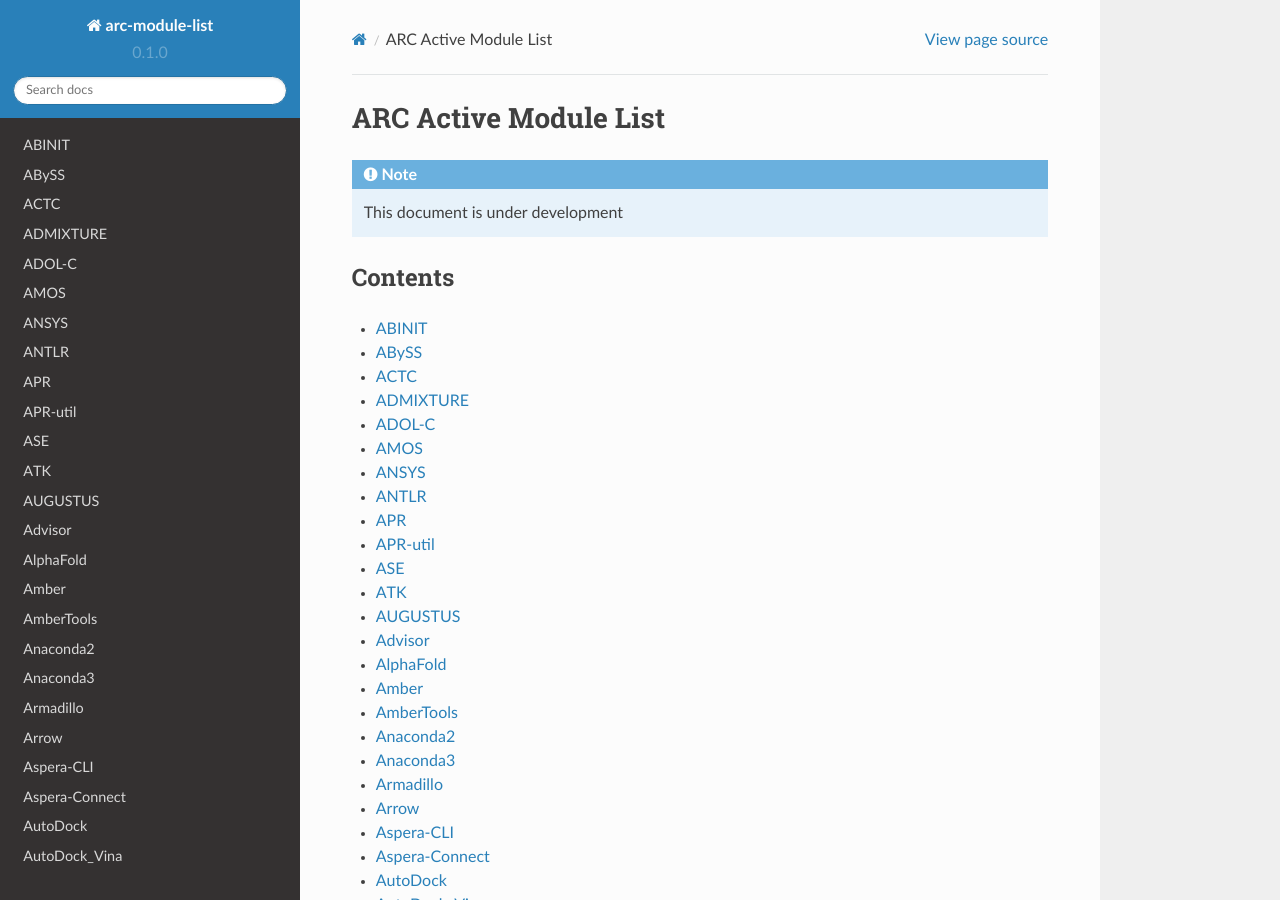
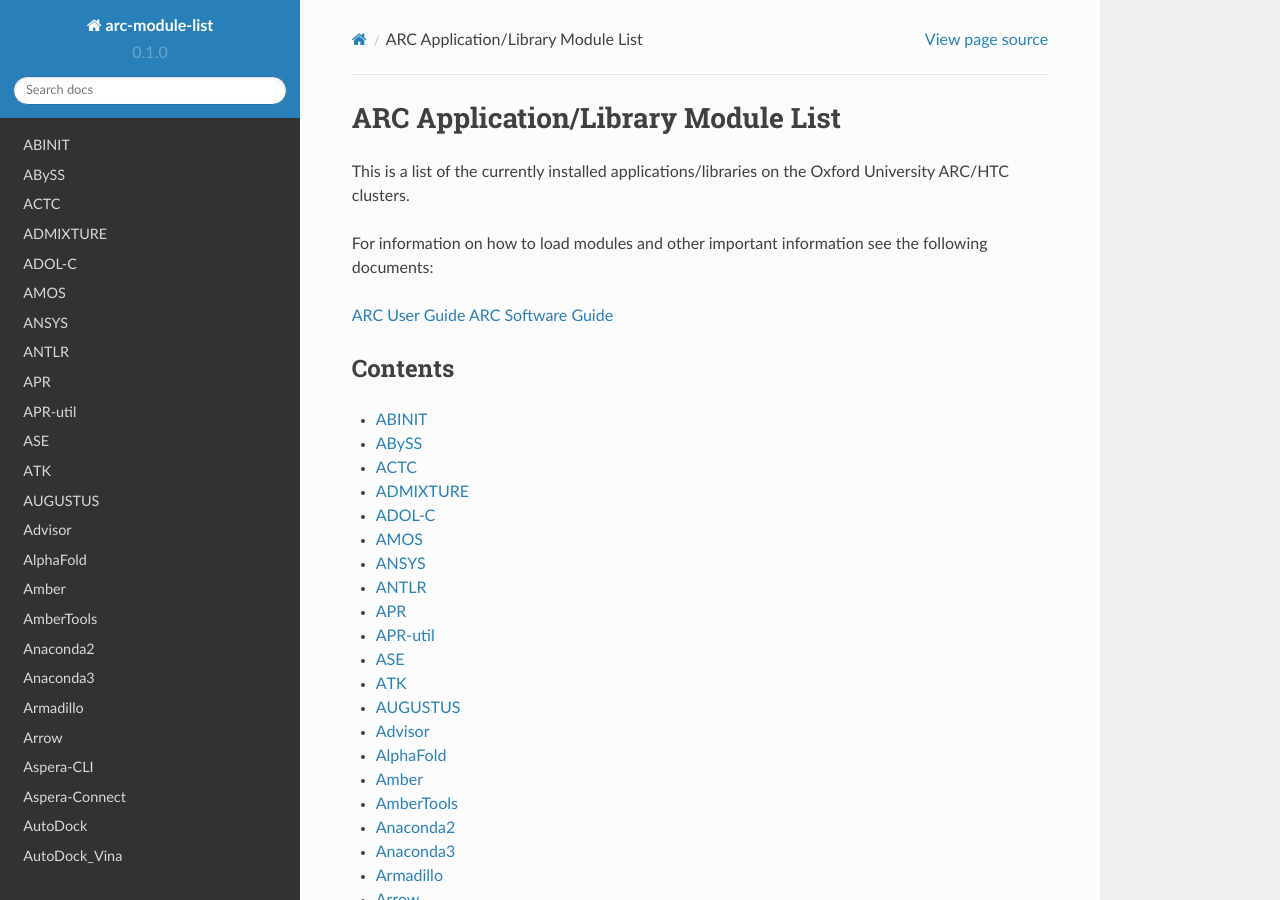
Before and after one commit to oxford-arc/arc-module-list, a Sphinx documentation site: the page built from docs/source/index.rst, in a window 1280 px wide and 900 px high. Built offline with Sphinx 7.4.7 and the Read the Docs theme 2.0.0, drawn with Linux system fonts in a browser that asks for light colours.

Commit message:
Update index.rst

```diff
--- a/docs/source/index.rst
+++ b/docs/source/index.rst
@@ -1,10 +1,12 @@
-ARC Active Module List
-======================
+ARC Application/Library Module List
+===================================
 
+This is a list of the currently installed applications/libraries on the Oxford University ARC/HTC clusters.
 
-.. note::
+For information on how to load modules and other important information see the following documents:
 
-   This document is under development
+`ARC User Guide <https://arc-user-guide.readthedocs.io/en/latest/>`_
+`ARC Software Guide <https://arc-software-guide.readthedocs.io/en/latest/>`_
 
 Contents
 --------
```
